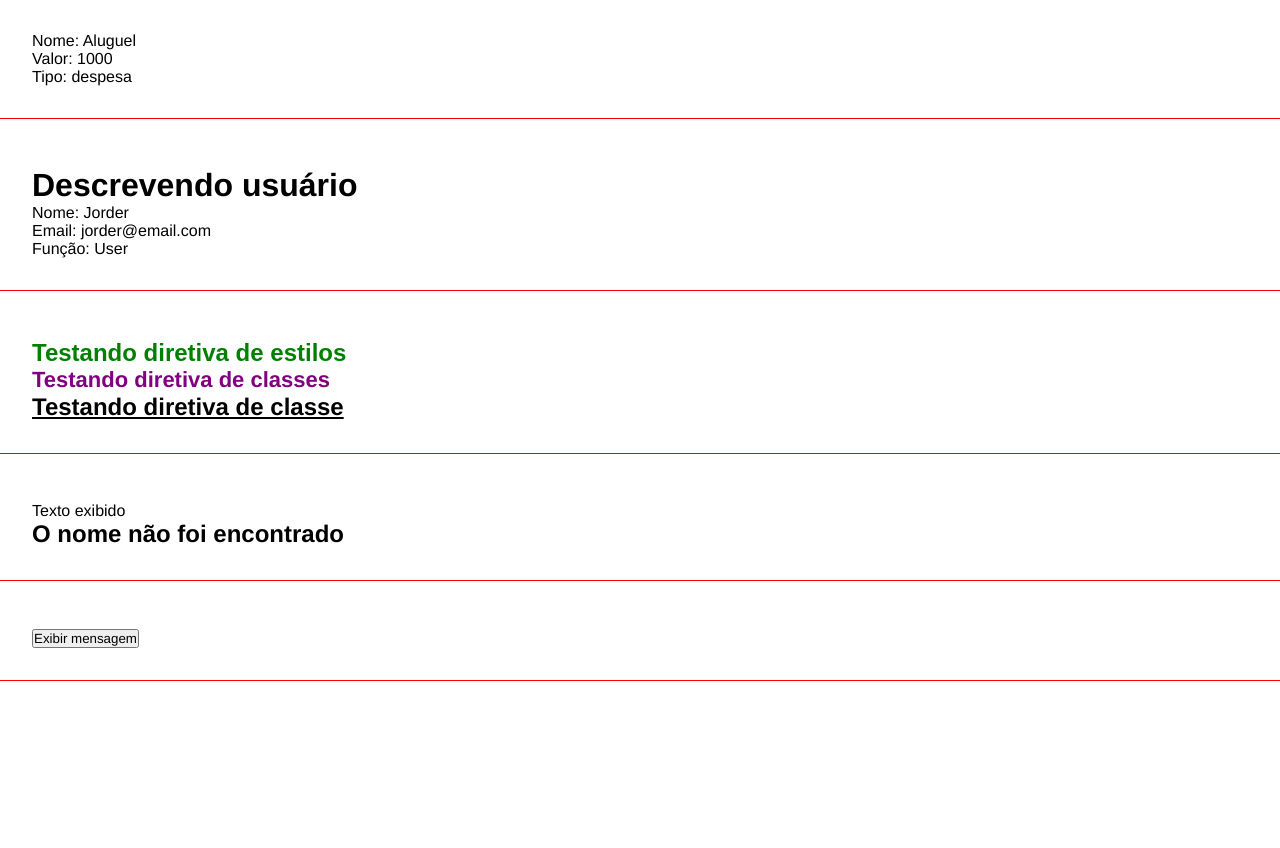
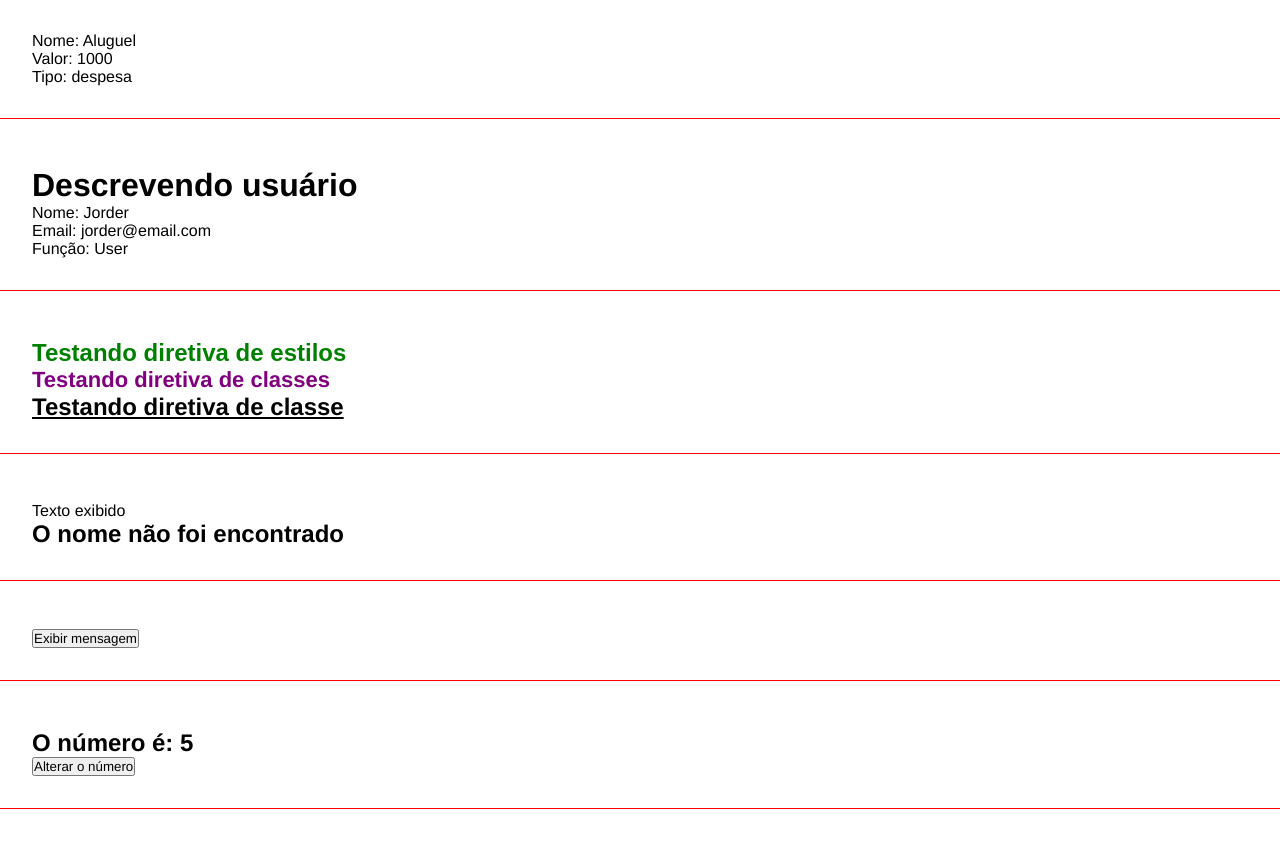
Before and after one commit to JorderGomes/estudo-angular, an Angular app in the folder estudo-angular/: page / in a window 1280 px wide. Shown: the top 848 px of the page. Built offline with nearby package versions, Linux system fonts and the light colour scheme.

Commit message:
capturing events

```diff
--- a/estudo-angular/src/app/app.component.html
+++ b/estudo-angular/src/app/app.component.html
@@ -3,3 +3,4 @@
 <app-directives></app-directives>
 <app-if-render></app-if-render>
 <app-events></app-events>
+<app-emiter></app-emiter>
--- a/estudo-angular/src/app/app.module.ts
+++ b/estudo-angular/src/app/app.module.ts
@@ -8,6 +8,8 @@ import { CardGridComponent } from './components/card-grid/card-grid.component';
 import { DirectivesComponent } from './components/directives/directives.component';
 import { IfRenderComponent } from './components/if-render/if-render.component';
 import { EventsComponent } from './components/events/events.component';
+import { EmiterComponent } from './components/emiter/emiter.component';
+import { ChangeNumberComponent } from './components/change-number/change-number.component';
 
 @NgModule({
   declarations: [
@@ -16,7 +18,9 @@ import { EventsComponent } from './components/events/events.component';
     CardGridComponent,
     DirectivesComponent,
     IfRenderComponent,
-    EventsComponent
+    EventsComponent,
+    EmiterComponent,
+    ChangeNumberComponent
   ],
   imports: [
     BrowserModule,
--- /dev/null
+++ b/estudo-angular/src/app/components/change-number/change-number.component.html
@@ -0,0 +1 @@
+<button (click)="handleClick()">Alterar o número</button>
--- /dev/null
+++ b/estudo-angular/src/app/components/change-number/change-number.component.ts
@@ -0,0 +1,16 @@
+import { Component, Output, EventEmitter } from '@angular/core';
+
+@Component({
+  selector: 'app-change-number',
+  templateUrl: './change-number.component.html',
+  styleUrl: './change-number.component.css'
+})
+export class ChangeNumberComponent {
+
+  @Output() changeNumber: EventEmitter<any> = new EventEmitter()
+
+  handleClick(){
+    this.changeNumber.emit();
+  }
+
+}
--- /dev/null
+++ b/estudo-angular/src/app/components/emiter/emiter.component.html
@@ -0,0 +1,4 @@
+<div class="aula">
+    <h2>O número é: {{myNumber}}</h2>
+    <app-change-number (changeNumber)="onChangeNumber()"></app-change-number>
+</div>
--- /dev/null
+++ b/estudo-angular/src/app/components/emiter/emiter.component.ts
@@ -0,0 +1,16 @@
+import { Component } from '@angular/core';
+
+@Component({
+  selector: 'app-emiter',
+  templateUrl: './emiter.component.html',
+  styleUrl: './emiter.component.css'
+})
+export class EmiterComponent {
+
+  myNumber:number = Math.floor(Math.random() * (100 - 1) + 1);
+
+  onChangeNumber(){
+    this.myNumber = Math.floor(Math.random() * (100 - 1) + 1);
+  }
+
+}
```
Also changed, not shown: estudo-angular/src/app/components/change-number/change-number.component.css (added), estudo-angular/src/app/components/emiter/emiter.component.css (added), 2 other files (tests, documents, lock files or other folders).
